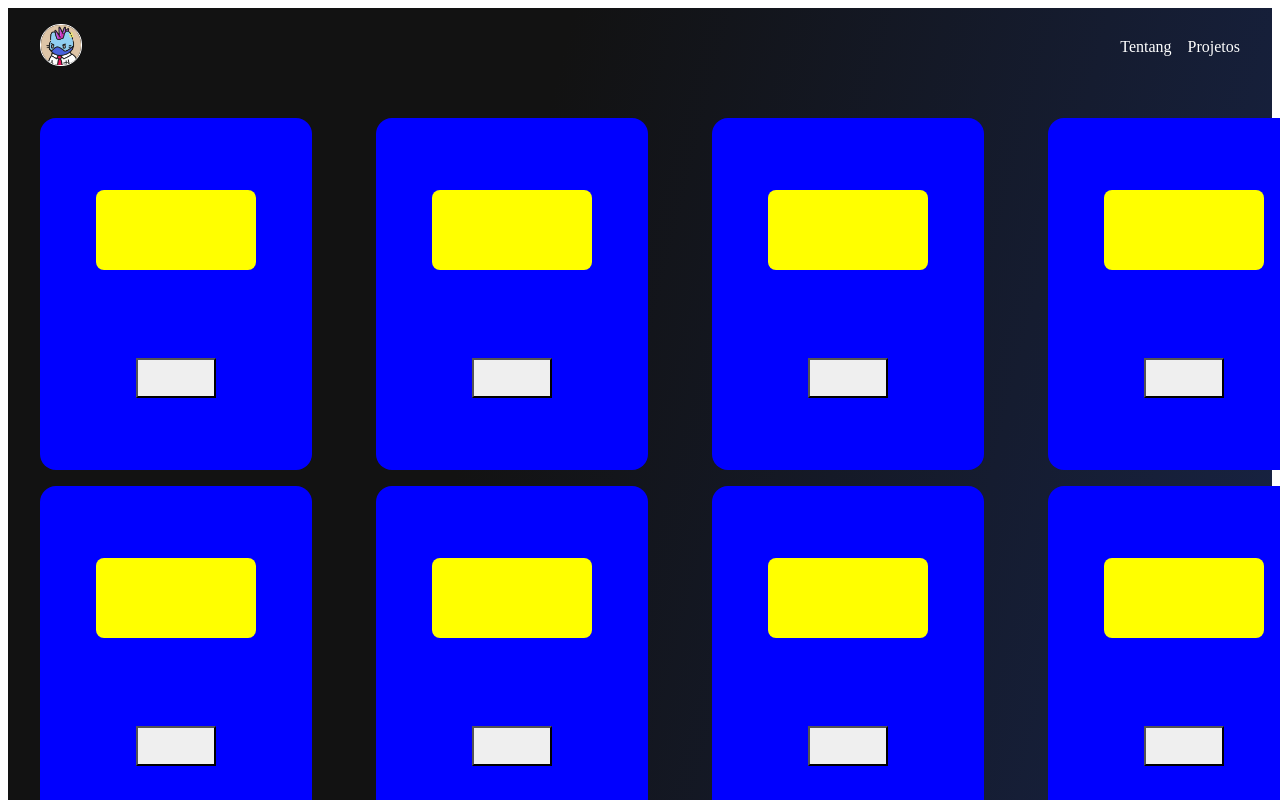
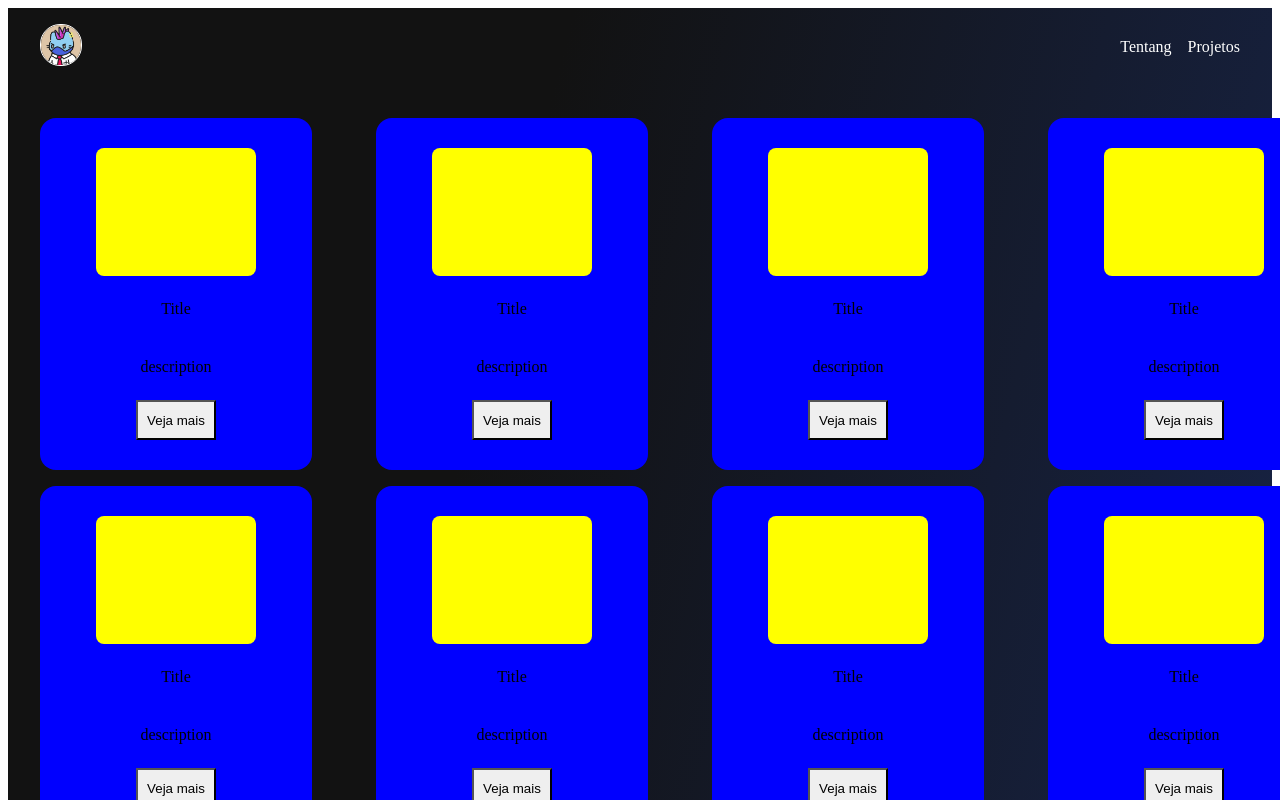
Before and after one commit to nestonzin/portfolio, a React (Vite) app: page /Projects in a window 1280 px wide. Shown: the top 800 px of the page. Built offline with nearby package versions, Linux system fonts and the light colour scheme; the HTML template or start-up script is replaced by a standard one.

Commit message:
fix card

```diff
--- a/package.json
+++ b/package.json
@@ -13,6 +13,7 @@
     "@emotion/react": "^11.10.0",
     "@emotion/styled": "^11.10.0",
     "framer-motion": "^7.0.1",
+    "module-name": "^0.0.1-security",
     "react": "^18.2.0",
     "react-dom": "^18.2.0",
     "react-lottie": "^1.2.3",
--- a/src/App.tsx
+++ b/src/App.tsx
@@ -2,7 +2,8 @@ import { useState } from "react";
 
 import { BrowserRouter as Router, Routes, Route } from "react-router-dom";
 import { Home } from "./pages/home";
-import { Projects } from "./pages/projects"
+import { Projects } from "./pages/projects";
+
 
 function App() {
   const [count, setCount] = useState(0);
@@ -12,7 +13,7 @@ function App() {
       <Router>
         <Routes>
           <Route path="/" element={<Home />} />
-          <Route path="/Projects" element={<Projects />} />
+          <Route path="/Projects" element={<Projects/>} />
         </Routes>
       </Router>
     </div>
--- a/src/components/Card/index.tsx
+++ b/src/components/Card/index.tsx
@@ -30,13 +30,17 @@ export const Card = () => {
         >
           <Box
             w={["10rem"]}
-            h={["5rem"]}
+            h={["8rem"]}
             bg="yellow"
             borderRadius={[".5rem"]}
           ></Box>
-          <Text color={["black"]}></Text>
-          <Text color={["black"]} textAlign={["center"]}></Text>
-          <Button w="5rem" h="2.5rem"></Button>
+          <Text color={["black"]}>{card.title}</Text>
+          <Text color={["black"]} textAlign={["center"]}>
+            {card.description}
+          </Text>
+          <Button w="5rem" h="2.5rem">
+            {card.cta}
+          </Button>
         </Flex>
       ))}
     </Flex>
```
Also changed, not shown: 2 other files (tests, documents, lock files or other folders).
